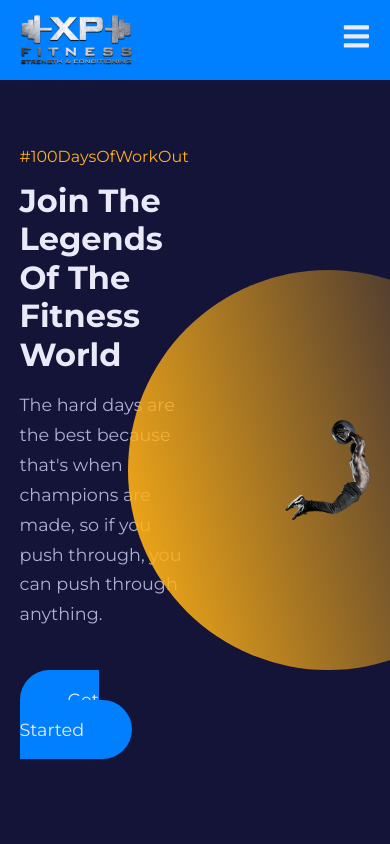
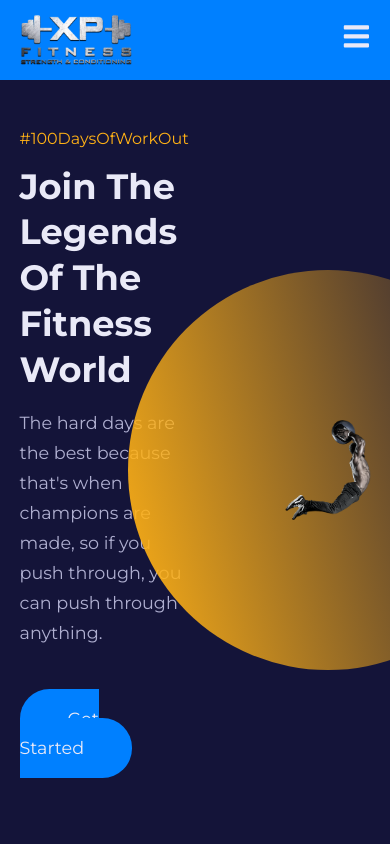
Before and after one commit to Eddysam2000/XP-Fitness, a React (Create React App) app: page / in a window 390 px wide. Shown: the top 844 px of the page. Built offline with nearby package versions, Linux system fonts and the light colour scheme.

Commit message:
footer added

```diff
--- a/src/index.css
+++ b/src/index.css
@@ -173,7 +173,21 @@ section {
         width: var(--container-width-md);
     }
 
-    h2 {
+    h1 {
         font-size: 2rem;
     }
+
+    h2 {
+        font-size: 1.6rem;
+    }
 }
+
+
+
+/* MEDIA QUERIES (small screens) */
+@media screen and (max-width: 600px) {
+    h2 {
+        font-size: 2.2rem;
+        line-height: 1.3;
+    }
+}
--- a/src/pages/home/home.css
+++ b/src/pages/home/home.css
@@ -289,3 +289,9 @@ footer {
     margin-top: 5rem;
     border-top: 2px solid var(--color-primary-variant);
 }
+
+
+
+
+/* MEDIA QUERIES (medium screens) */
+@media screen and (max-width: 1024px)
```
